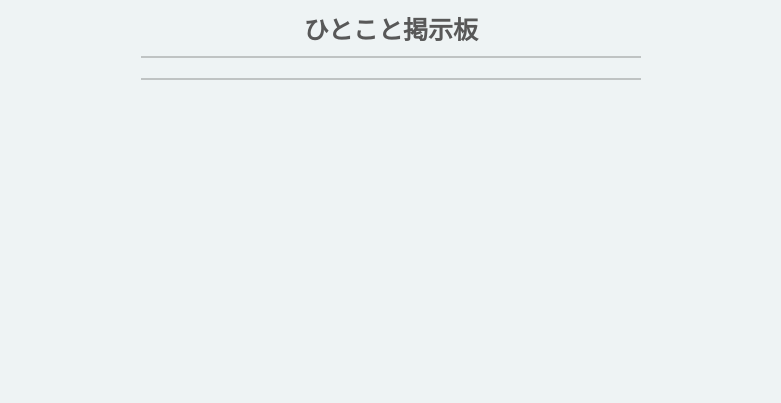
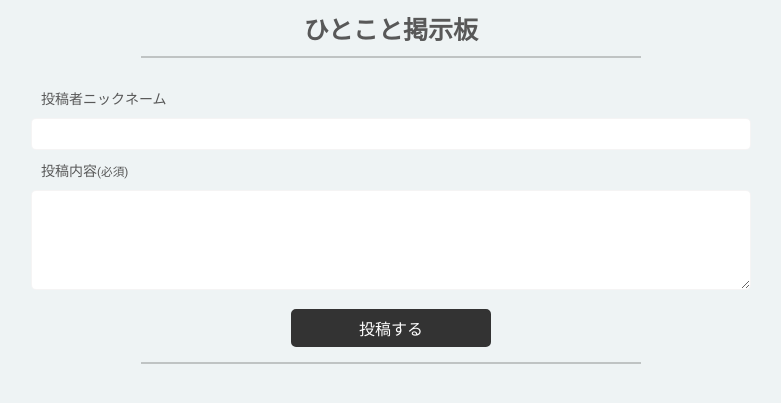
Before and after one commit to imurskot/Hitokoto-Keijiban, a PHP site: page / in a window 1280 px wide. Shown: the top 403 px of the page, without its empty margins (249-1030 px from the left). Run offline with PHP 8.4, Linux system fonts and the light colour scheme.

Commit message:
yml問題解決

```diff
--- a/web-message-board/docker-compose.yml
+++ b/web-message-board/docker-compose.yml
@@ -52,3 +52,5 @@ services:
 
 volumes:
   db-data:
+
+  # yml内のディレクトリ
--- a/web-message-board/public/index.php
+++ b/web-message-board/public/index.php
@@ -12,15 +12,24 @@
 
 <body>
   <div class="page-cover">
+
     <p class="page-title">ひとこと掲示板</p>
-      <div class="form-cover">
-        <!-- 投稿内容入力フォーム -->
-      </div>
     <hr class="page-divider" />
-      <div class="message-list-cover">
-        <!-- この中に投稿された内容のリストを表示 -->
-      </div>
-    <hr class="page-divider" />
+    <div class="form-cover">
+      <form action="/" method="post">
+        <div class="form-input-title">投稿者ニックネーム</div>
+        <input type="text" name="author_name" maxlength="40" value="" class="input-author-name" />
+        <div class="form-input-error">
+        </div>
+        <div class="form-input-title">投稿内容<small>(必須)</small></div>
+        <textarea name="message" class="input-message"></textarea>
+        <div class="form-input-error">
+        </div>
+        <input type="hidden" name="action_type" value="insert" />
+        <button type="submit" class="input-submit-button">投稿する</button>
+      </form>
+    </div>
+  <hr class="page-divider" />
   </div>
 </body>
 
```
